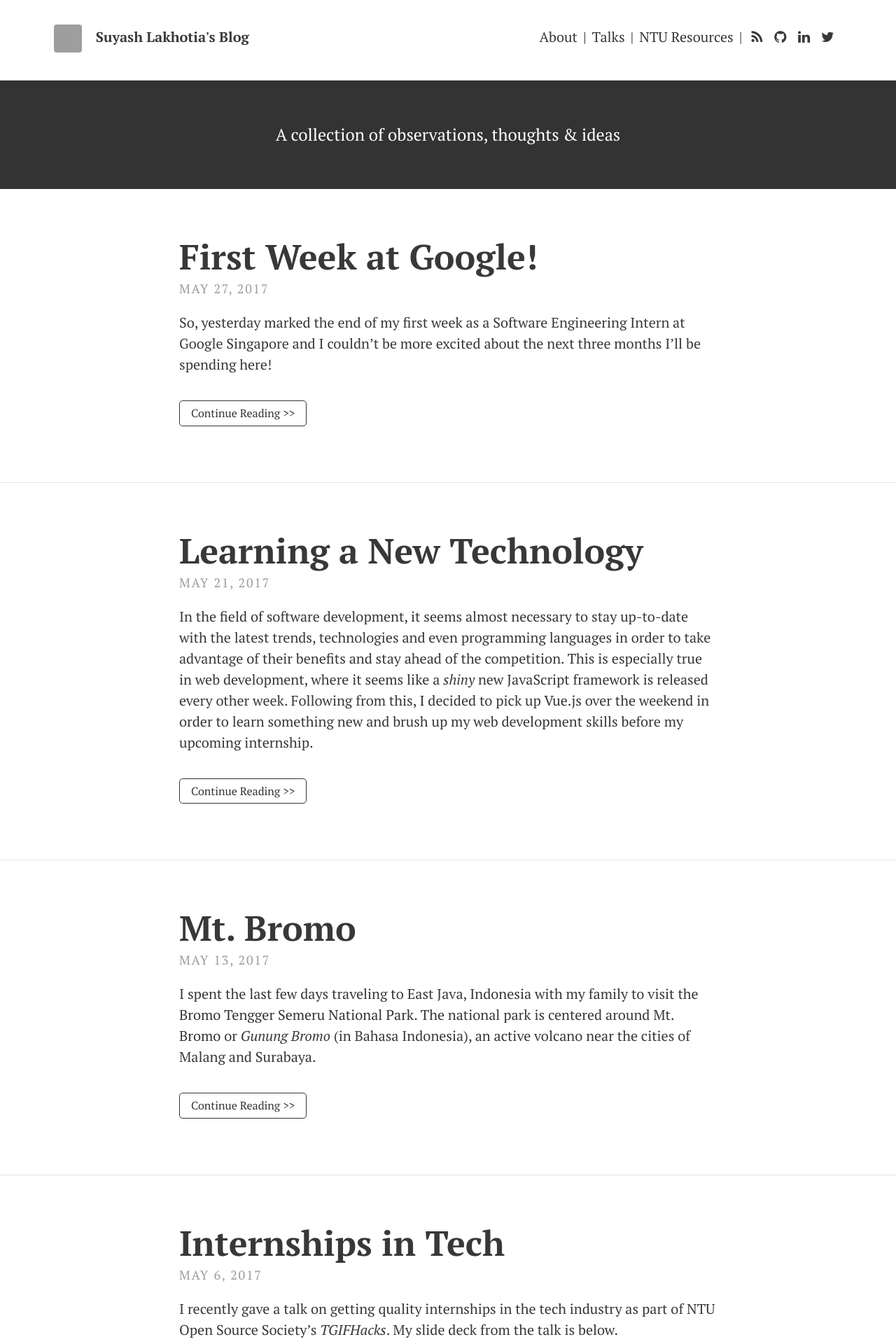
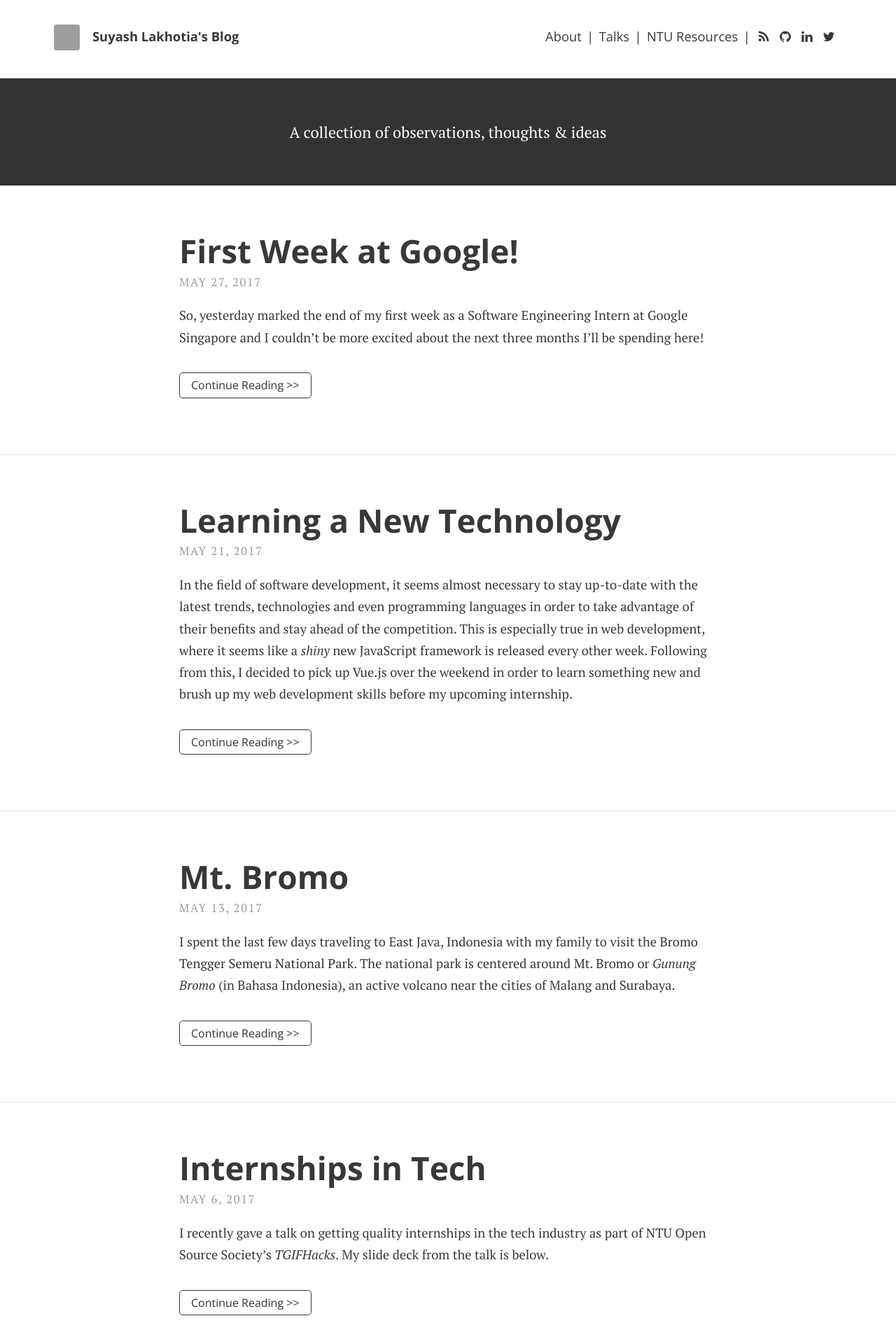
Before and after one commit to SuyashLakhotia/blog, a Jekyll site: the page built from index.html, in a window 1280 px wide. Shown: the top 1920 px of the page at 70% size. Built offline with Jekyll 4.4.1, drawn with Linux system fonts in a browser that asks for light colours; nearby versions of some CDN libraries; the list of posts is cut into pages by our own code; grey boxes are pictures that could not be loaded.

Commit message:
Changed Typography (Mix of Serif & Sans-Serif)

```diff
--- a/_sass/base/_global.scss
+++ b/_sass/base/_global.scss
@@ -143,7 +143,7 @@ ol,
 ul,
 dl,
 .math-display {
-    line-height: 1.5;
+    line-height: 1.7;
     margin-bottom: 1em;
 }
 
@@ -181,8 +181,8 @@ a {
 .post-content a {
     color: $link-color;
     text-decoration: none;
-    -webkit-box-shadow: 0 1px 0 0 rgba(15, 15, 15, 1);
-    box-shadow: 0 1px 0 0 rgba(15, 15, 15, 1);
+    -webkit-box-shadow: 0 1px 0 0 #383838;
+    box-shadow: 0 1px 0 0 #383838;
     -webkit-transition: -webkit-box-shadow 130ms ease-in-out;
     transition: -webkit-box-shadow 130ms ease-in-out;
     transition: box-shadow 130ms ease-in-out;
@@ -191,8 +191,8 @@ a {
     &:hover {
         color: $link-color;
         text-decoration: none;
-        -webkit-box-shadow: 0 3px 0 rgba(0, 0, 0, 1);
-        box-shadow: 0 3px 0 rgba(0, 0, 0, 1);
+        -webkit-box-shadow: 0 3px 0 #383838;
+        box-shadow: 0 3px 0 #383838;
     }
 }
 
@@ -230,10 +230,10 @@ img[align=right] {
 
 .image-caption {
     font-family: $font-family-sans-serif;
-    font-size: 0.7em;
+    font-size: 0.8em;
     font-weight: bold;
-    color: #888;
+    color: lighten($text-color, 20%);
     text-align: center;
-    margin-top: -10px;
+    margin-top: -8px;
     margin-bottom: 1.5em;
 }
--- a/_sass/base/_utility.scss
+++ b/_sass/base/_utility.scss
@@ -21,6 +21,7 @@
     margin: 1em 0;
     padding: 0.5em 1em;
     transition: all 0.4s ease;
+    font-family: $font-family-sans-serif;
     font-size: 1rem;
 }
 
--- a/_sass/base/_variables.scss
+++ b/_sass/base/_variables.scss
@@ -1,8 +1,8 @@
 // Typography
 $font-family-main: 'PT Serif', Georgia, 'Times New Roman', serif;
-$font-family-headings: 'PT Serif', Georgia, 'Times New Roman', serif;
+$font-family-headings: 'Open Sans', Helvetica, Arial, sans-serif;
 $font-family-sans-serif: 'Open Sans', Helvetica, Arial, sans-serif;
-$font-size: 1.25em;
+$font-size: 1.15em;
 
 // Padding
 $padding-large: 20%;
--- a/_sass/includes/_footer.scss
+++ b/_sass/includes/_footer.scss
@@ -4,5 +4,6 @@
     text-align: center;
     width: 100%;
     color: lighten($text-color, 30%);
+    font-family: $font-family-sans-serif;
     font-size: 0.9em;
 }
--- a/_sass/includes/_header.scss
+++ b/_sass/includes/_header.scss
@@ -5,6 +5,7 @@
     display: inline-block;
     float: left;
     width: 100%;
+    font-family: $font-family-sans-serif;
 
     a {
         color: $header-link-color;
--- a/_sass/layouts/_posts.scss
+++ b/_sass/layouts/_posts.scss
@@ -69,6 +69,7 @@ header {
         flex-direction: column;
     }
     float: left;
+    font-family: $font-family-sans-serif;
 
     a,
     .page-title {
```
